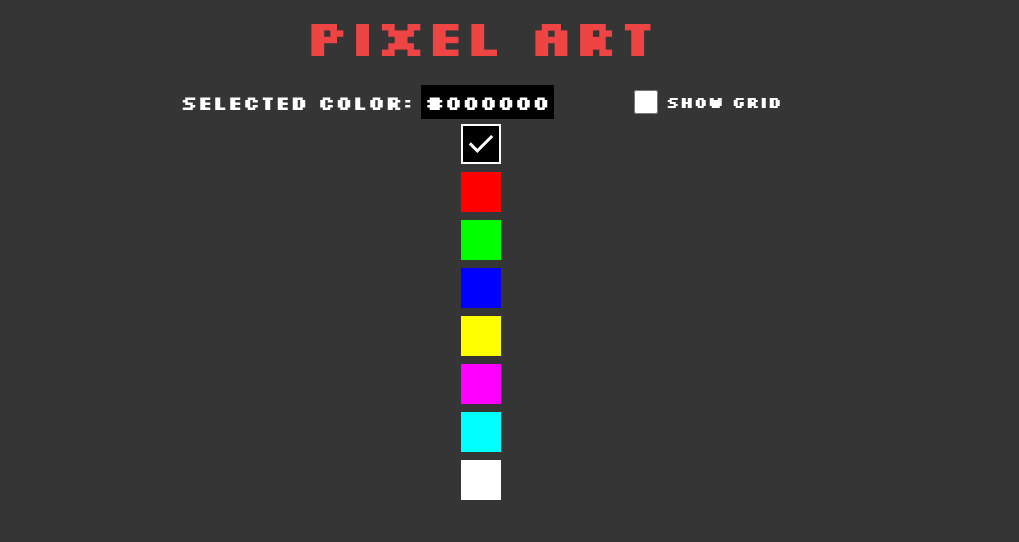
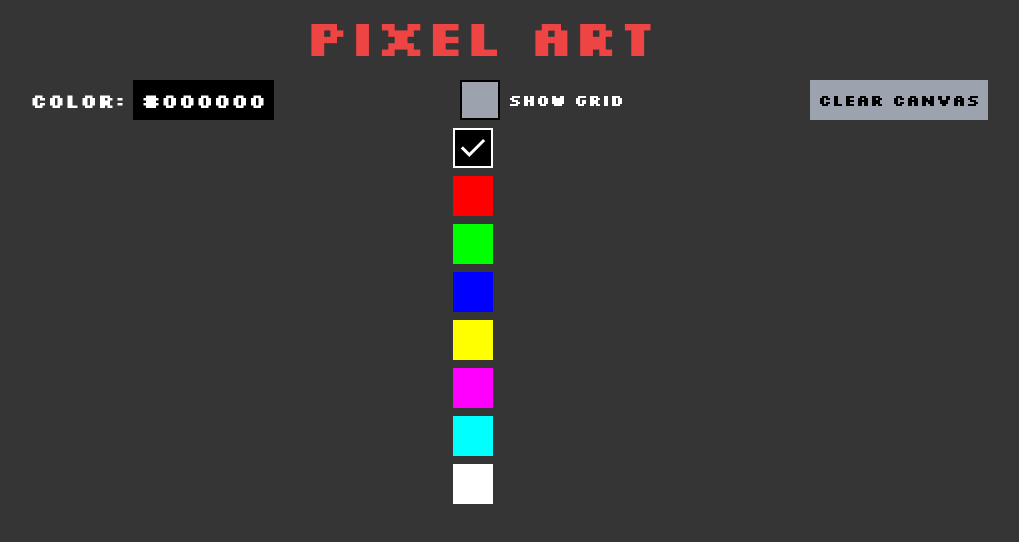
Before and after one commit to Hermanlous/ITP-I, a React (Vite) app in the folder react/pixelart/: page / in a window 1280 px wide. Shown: the top 542 px of the page, without its empty margins (159-1178 px from the left). Built offline with nearby package versions, Linux system fonts and the light colour scheme; no server answers.

Commit message:
improved hooks, debounce api calls + clear canvas button

```diff
--- a/react/pixelart/src/App.tsx
+++ b/react/pixelart/src/App.tsx
@@ -1,13 +1,20 @@
-import { useState } from 'react';
+import React, { useState } from 'react';
 
 import Canvas from './components/Canvas';
 import ColorPanel from './components/ColorPanel';
+import ConfirmationDialog from './components/ConfirmationDialog';
+import CheckIcon from './components/CheckIcon';
 
 import useCanvasData from './hooks/useCanvasData';
+import useCanvasDataUpdater from './hooks/useCanvasDataUpdater';
+
 import { Color } from './types/color.types';
 
+
 const App: React.FC = () => {
-  const { pixelData, setPixelData, saveCanvasData, loading, error } = useCanvasData();
+  const { pixelData, setPixelData, loading, error } = useCanvasData();
+  const { debouncedSaveCanvasData } = useCanvasDataUpdater();
+  const [showClearConfirmation, setShowClearConfirmation] = useState(false);
 
   const colors: Color[] = [
     { color: '#000000', onColor: '#ffffff' },
@@ -27,10 +34,24 @@ const App: React.FC = () => {
     const newPixelData = [...pixelData];
     newPixelData[y][x] = color;
     setPixelData(newPixelData);
-    saveCanvasData(newPixelData);
+    debouncedSaveCanvasData(newPixelData);
+  };
+
+  const handleClearCanvas = () => {
+    setShowClearConfirmation(true);
+  };
+
+  const handleClearConfirmation = () => {
+    const newPixelData = pixelData.map((row) => row.map(() => '#ffffff'));
     setPixelData(newPixelData);
-    saveCanvasData(newPixelData);
+    debouncedSaveCanvasData(newPixelData);
+    setShowClearConfirmation(false);
   };
+
+  const handleClearCancel = () => {
+    setShowClearConfirmation(false);
+  };
+
 
   if (loading) {
     return <div className='flex justify-center pt-10'>Loading...</div>;
@@ -41,14 +62,13 @@ const App: React.FC = () => {
   }
 
   return (
-    <main className="w-full max-w-5xl mx-auto">
+    <main className="mx-auto w-[1014px]">
       <h1 className="text-red-500 text-center p-2">Pixel Art</h1>
-      <div className="p-4">
-        <div className="flex justify-center items-center gap-20 pb-2">
-          <p className="text-xl text-center">
-            Selected Color:
+      <div className="flex justify-between align-middle py-2 pl-14">
+        <p className="text-xl leading-[40px] flex">
+          Color:
           <span
-              className="p-1 ml-2"
+            className="ml-2 px-2 h-full block"
             style={{
               color: selectedColor.onColor,
               backgroundColor: selectedColor.color,
@@ -62,12 +82,20 @@ const App: React.FC = () => {
               type="checkbox"
               checked={showGrid}
               onChange={(e) => setShowGrid(e.target.checked)}
-              className="w-6 h-6 cursor-pointer"
+              className="hidden peer"
             />
+            <div className="h-10 w-10 bg-gray-400 hover:bg-gray-500 border-2 border-black peer-checked:bg-blue-600 peer-checked:border-white flex items-center justify-center">
+              {showGrid && <CheckIcon color="#FFFFFF" />}
+            </div>
             Show Grid
           </label>
+          <button
+            className="bg-gray-400 hover:bg-gray-500 text-black font-bold p-2"
+            onClick={handleClearCanvas}
+          >
+            Clear Canvas
+          </button>
         </div>
-
         <div className="flex justify-center">
           <ColorPanel
             colors={colors}
@@ -84,7 +112,16 @@ const App: React.FC = () => {
             gridGap={1}
           />
         </div>
-      </div>
+
+        <ConfirmationDialog
+          open={showClearConfirmation}
+          onConfirm={handleClearConfirmation}
+          onCancel={handleClearCancel}
+          title="Clear Canvas"
+          message="Are you sure you want to clear the entire canvas?"
+          confirmBtn="Yes, delete it"
+          cancelBtn="Cancel"
+        />
     </main>
   );
 };
--- a/react/pixelart/src/components/Canvas.tsx
+++ b/react/pixelart/src/components/Canvas.tsx
@@ -10,6 +10,7 @@ const Canvas: React.FC<CanvasProps> = ({
   showGrid = false,
   gridGap = 1
 }) => {
+
   const calculateCanvasDimensions = (pixelData: string[][]) => {
     if (!pixelData || pixelData.length === 0) {
       return { width: 0, height: 0, pixelSize: 0 };
--- a/react/pixelart/src/components/ColorPanel.tsx
+++ b/react/pixelart/src/components/ColorPanel.tsx
@@ -10,7 +10,7 @@ interface ColorPanelProps {
 
 const ColorPanel: React.FC<ColorPanelProps> = ({ colors, selectedColor, onColorSelect }) => {
   return (
-    <div className="flex flex-col gap-2 mx-4">
+    <div className="flex flex-col gap-2 pr-4">
       {colors.map((color) => (
         <div
           key={color.color}
--- /dev/null
+++ b/react/pixelart/src/components/ConfirmationDialog.tsx
@@ -0,0 +1,49 @@
+import React from 'react';
+
+interface ConfirmationDialogProps {
+  open: boolean;
+  onConfirm: () => void;
+  onCancel: () => void;
+  title: string;
+  message: string;
+  confirmBtn: string;
+  cancelBtn: string;
+}
+
+const ConfirmationDialog: React.FC<ConfirmationDialogProps> = ({
+  open,
+  onConfirm,
+  onCancel,
+  title,
+  message,
+  confirmBtn,
+  cancelBtn,
+}) => {
+  if (!open) return null;
+
+  return (
+    <div className="fixed inset-0 z-50 flex items-center justify-center bg-gray-700 bg-opacity-80">
+        <div className="bg-gray-800 w-full max-w-md p-6">
+            <h2 className='text-3xl'>{title}</h2>
+            <p className="mt-4">{message}</p>
+            <div className="mt-8 flex justify-center space-x-2">
+                <button
+                    className="px-4 bg-red-600 text-white hover:bg-red-700"
+                    onClick={onConfirm}
+                >
+                    {confirmBtn}
+                </button>
+                <button
+                    className="px-4 py-2 bg-gray-400 text-gray-900 hover:bg-gray-500"
+                    onClick={onCancel}
+                >
+                    {cancelBtn}
+                </button>
+            </div>
+        </div>
+    </div>
+
+  );
+};
+
+export default ConfirmationDialog;
--- a/react/pixelart/src/hooks/useCanvasData.ts
+++ b/react/pixelart/src/hooks/useCanvasData.ts
@@ -1,5 +1,5 @@
-import { useState, useEffect } from 'react';
-import { getCanvas, updateCanvas } from '../utils/api';
+import { useState, useEffect, useCallback } from 'react';
+import { getCanvas } from '../utils/api';
 
 const useCanvasData = () => {
   const [pixelData, setPixelData] = useState<string[][]>([]);
@@ -7,10 +7,10 @@ const useCanvasData = () => {
   const [error, setError] = useState<string | null>(null);
 
   // Fetch the canvas data from the backend
-  const fetchCanvasData = async () => {
+  const fetchCanvasData = useCallback(async () => {
     setLoading(true);
     try {
-      const data = await getCanvas();
+      const data = await getCanvas(); console.log("gettin canvas")
       if (data) {
         setPixelData(data);
       }
@@ -20,24 +20,13 @@ const useCanvasData = () => {
     } finally {
       setLoading(false);
     }
-  };
-
-  // Update the canvas data on the backend
-  const saveCanvasData = async (updatedData: string[][]) => {
-    try {
-      await updateCanvas(updatedData);
-      setPixelData(updatedData); // Optionally update state after saving
-    } catch (err) {
-      console.error('Failed to save canvas data:', err);
-      setError('Failed to save canvas data.');
-    }
-  };
+  }, []);
 
   useEffect(() => {
     fetchCanvasData();
-  }, []);
+  }, [fetchCanvasData]);
 
-  return { pixelData, setPixelData, fetchCanvasData, saveCanvasData, loading, error };
+  return { pixelData, setPixelData, fetchCanvasData, loading, error };
 };
 
 export default useCanvasData;
--- /dev/null
+++ b/react/pixelart/src/hooks/useCanvasDataUpdater.ts
@@ -0,0 +1,32 @@
+import { useState, useCallback, useRef } from 'react';
+import { updateCanvas } from '../utils/api';
+
+const useCanvasDataUpdater = () => {
+  const [isSaving, setIsSaving] = useState(false);
+  const [error, setError] = useState<string | null>(null);
+  const timeoutRef = useRef<ReturnType<typeof setTimeout> | null>(null);
+
+  const debouncedSaveCanvasData = useCallback(
+    (updatedData: string[][]) => {
+      if (timeoutRef.current) {
+        clearTimeout(timeoutRef.current);
+      }
+      timeoutRef.current = setTimeout(async () => {
+        setIsSaving(true);
+        try {
+          await updateCanvas(updatedData); console.log("updating canvas");
+        } catch (err) {
+          console.error('Failed to save canvas data:', err);
+          setError('Failed to save canvas data.');
+        } finally {
+          setIsSaving(false);
+        }
+      }, 5000); // Debounce delay in milliseconds
+    },
+    [setIsSaving, setError]
+  );
+
+  return { debouncedSaveCanvasData, isSaving, error };
+};
+
+export default useCanvasDataUpdater;
```
Lines whose indentation alone changed are shown as unchanged.
